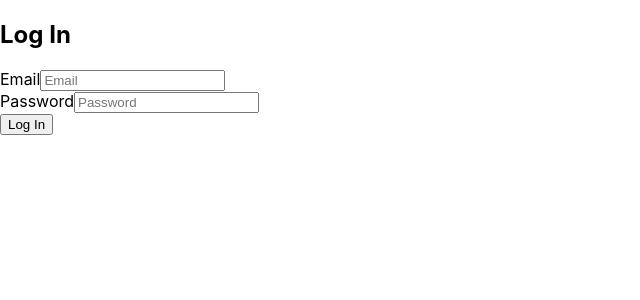
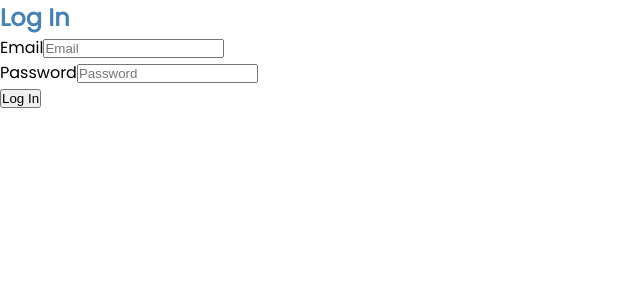
Before and after one commit to imtithalhalalo/e-learning-website, a React (Create React App) app in the folder frontend/: page /login in a window 1280 px wide. Shown: the top 300 px of the page, without its empty margins (0-640 px from the left). Built offline with nearby package versions, Linux system fonts and the light colour scheme.

Commit message:
frontend: add reset styling and font family

```diff
--- a/frontend/src/App.css
+++ b/frontend/src/App.css
@@ -1,38 +1,15 @@
-.App {
-  text-align: center;
+@import url("https://fonts.googleapis.com/css2?family=Poppins:wght@300;400&display=swap");
+
+* {
+  box-sizing: border-box;
+  margin: 0;
+  padding: 0;
 }
-
-.App-logo {
-  height: 40vmin;
-  pointer-events: none;
+body {
+  font-family: "Poppins", sans-serif;
 }
-
-@media (prefers-reduced-motion: no-preference) {
-  .App-logo {
-    animation: App-logo-spin infinite 20s linear;
-  }
+h2 {
+  color: steelblue;
+  font-weight: bolder;
+  transition: .2s;
 }
-
-.App-header {
-  background-color: #282c34;
-  min-height: 100vh;
-  display: flex;
-  flex-direction: column;
-  align-items: center;
-  justify-content: center;
-  font-size: calc(10px + 2vmin);
-  color: white;
-}
-
-.App-link {
-  color: #61dafb;
-}
-
-@keyframes App-logo-spin {
-  from {
-    transform: rotate(0deg);
-  }
-  to {
-    transform: rotate(360deg);
-  }
-}
```
